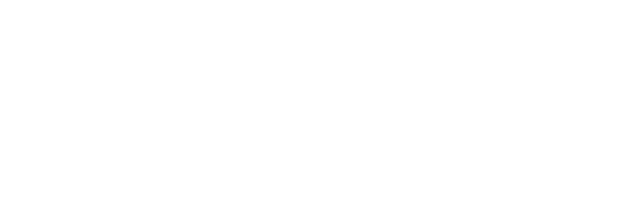
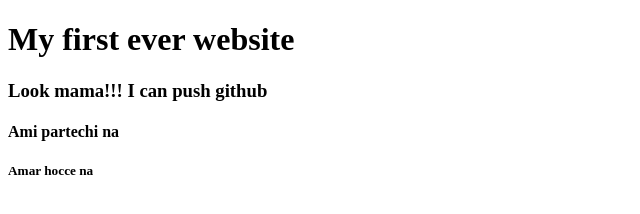
Before and after one commit to Asim-P-hero/my-first-website, a plain HTML site: page index.html in a window 1280 px wide. Shown: the whole page, without its empty margins (0-640 px from the left). Drawn offline with Linux system fonts and the light colour scheme.

Commit message:
learn github

```diff
--- a/index.html
+++ b/index.html
@@ -3,9 +3,12 @@
 <head>
     <meta charset="UTF-8">
     <meta name="viewport" content="width=device-width, initial-scale=h1">
-    <title>My first ever website</title>
+    <title></title>
 </head>
 <body>
-
+    <h1>My first ever website</h1>
+    <h3>Look mama!!! I can push github</h3>
+    <h4>Ami partechi na</h4>
+    <h5>Amar hocce na</h5>
 </body>
 </html>
```
